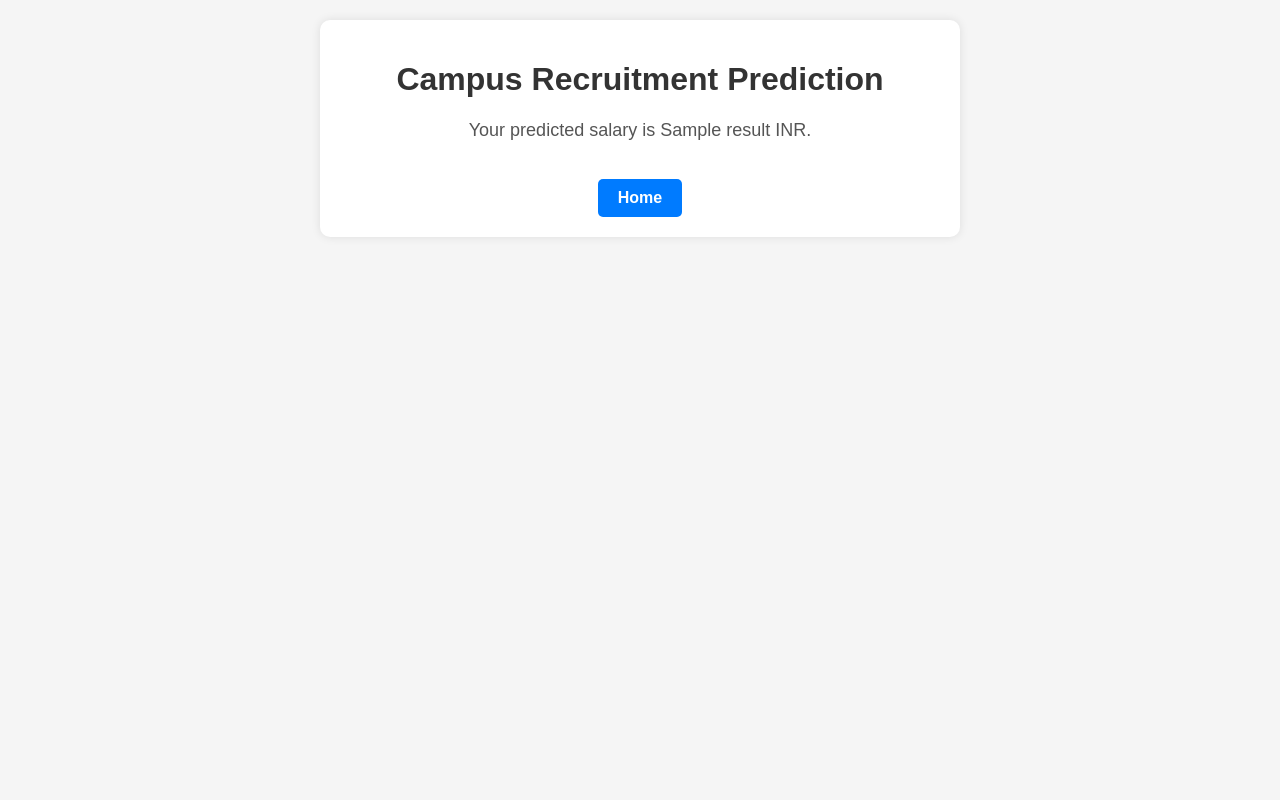
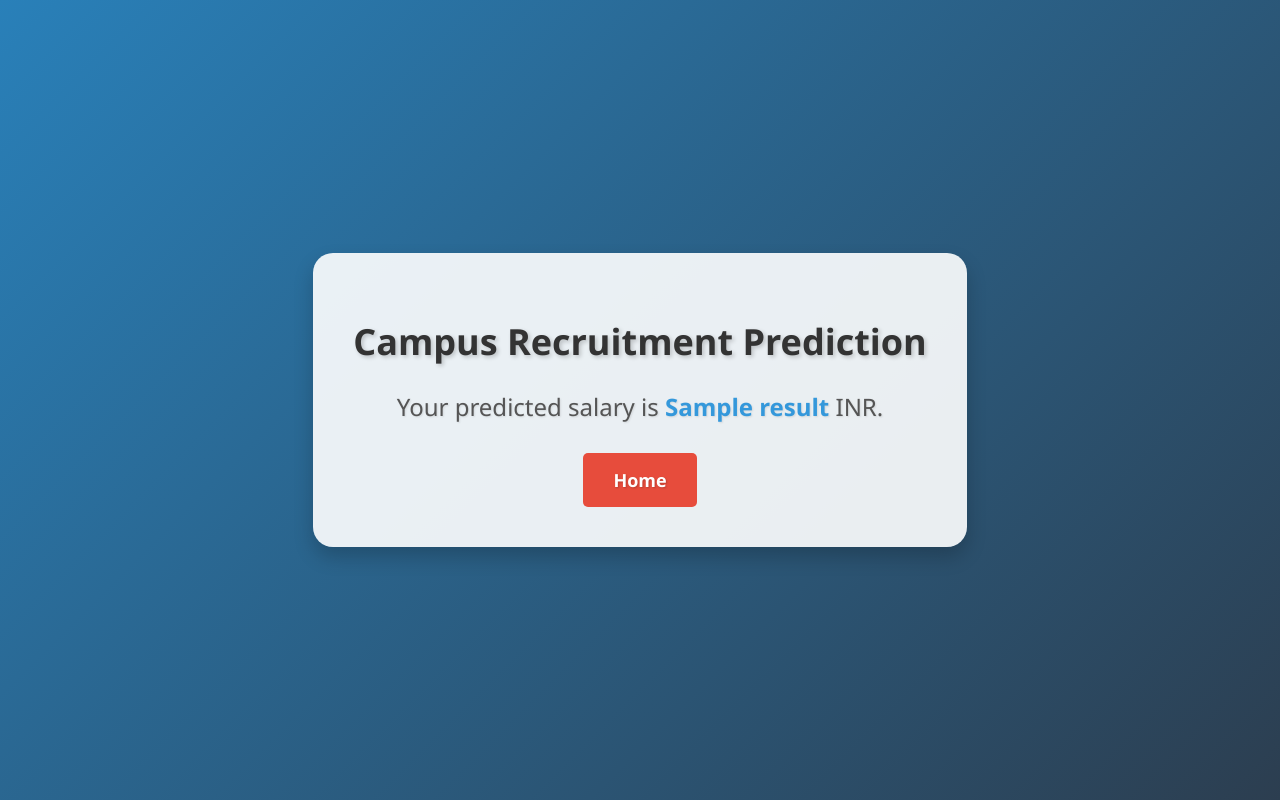
Before and after one commit to harshavardhan-b20/placement-prediction-system, a Flask app: template templates/prediction.html in a window 1280 px wide. Run offline with Flask 3, Linux system fonts and the light colour scheme; the template is opened without the code that fills it: most values are stand-ins (such as "Sample title", 1, 10 or a date in 2020); parts of the project's set-up code (start-up, migrations or seed data) failed here and were passed over.

Commit message:
Update prediction.html

```diff
--- a/templates/prediction.html
+++ b/templates/prediction.html
@@ -7,45 +7,72 @@
     <title>Campus Recruitment Prediction</title>
     <style>
         body {
-            font-family: Arial, sans-serif;
-            background-color: #f5f5f5;
+            font-family: 'Segoe UI', Tahoma, Geneva, Verdana, sans-serif;
+            background: linear-gradient(135deg, #2980b9, #2c3e50);
             margin: 0;
-            padding: 20px;
+            padding: 0;
+            display: flex;
+            justify-content: center;
+            align-items: center;
+            height: 100vh;
         }
 
         .container {
             text-align: center;
-            background-color: #fff;
-            padding: 20px;
-            border-radius: 10px;
-            box-shadow: 0 0 10px rgba(0, 0, 0, 0.1);
+            background-color: rgba(255, 255, 255, 0.9);
+            padding: 40px;
+            border-radius: 20px;
+            box-shadow: 0 10px 20px rgba(0, 0, 0, 0.2);
             max-width: 600px;
             margin: 0 auto;
+            animation: fadeIn 0.5s ease-out;
+        }
+
+        @keyframes fadeIn {
+            from {
+                opacity: 0;
+                transform: translateY(-20px);
+            }
+
+            to {
+                opacity: 1;
+                transform: translateY(0);
+            }
         }
 
         h1 {
             color: #333;
+            font-size: 36px;
+            margin-bottom: 20px;
+            text-shadow: 2px 2px 4px rgba(0, 0, 0, 0.2);
         }
 
         p {
-            font-size: 18px;
+            font-size: 24px;
             color: #555;
+            margin-bottom: 30px;
+            text-shadow: 1px 1px 2px rgba(0, 0, 0, 0.1);
         }
 
         .button {
             display: inline-block;
-            padding: 10px 20px;
-            font-size: 16px;
+            padding: 15px 30px;
+            font-size: 18px;
             font-weight: bold;
             text-decoration: none;
             color: #fff;
-            background-color: #007BFF;
+            background-color: #3498db;
             border-radius: 5px;
-            margin-top: 20px;
+            transition: background-color 0.3s ease;
+            text-shadow: 1px 1px 2px rgba(0, 0, 0, 0.2);
         }
 
         .button:hover {
-            background-color: #0056b3;
+            background-color: #2980b9;
+        }
+
+        .button:active {
+            transform: translateY(2px);
         }
     </style>
 </head>
@@ -53,8 +80,8 @@
 <body>
     <div class="container">
         <h1>Campus Recruitment Prediction</h1>
-        <p>Your predicted salary is <span id="result">{{ result }}</span> INR.</p>
-        <a class="button" href="/">Home</a>
+        <p>Your predicted salary is <span id="result" style="font-weight: bold; color: #3498db;">{{ result }}</span> INR.</p>
+        <a class="button" href="/" style="background-color: #e74c3c;">Home</a>
     </div>
 </body>
 
```
